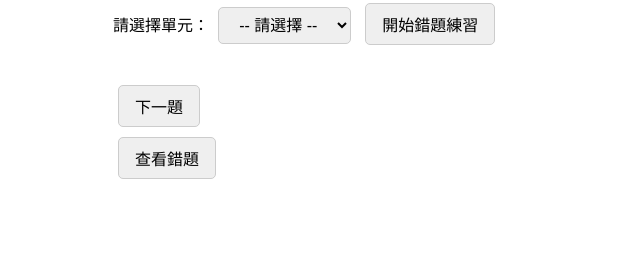
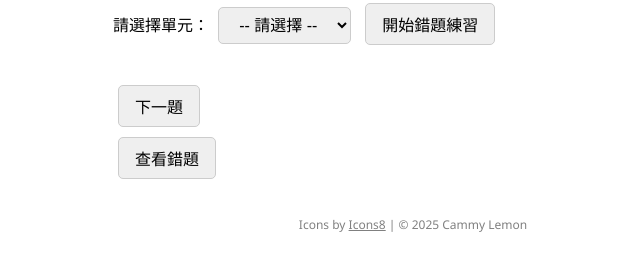
Before and after one commit to CammyLemon/vocab-test, a plain HTML site: page index.html in a window 1280 px wide. Shown: the part 119-390 px from the top of the page, without its empty margins (227-867 px from the left). Drawn offline with Linux system fonts and the light colour scheme.

Commit message:
Update index.html

```diff
--- a/index.html
+++ b/index.html
@@ -579,6 +579,9 @@
 
 
     </script>
+    <footer style="font-size: 12px; color: gray; text-align: center; padding: 10px 0;">
+        Icons by <a href="https://icons8.com" target="_blank" style="color: gray;">Icons8</a> | © 2025 Cammy Lemon
+    </footer>
 
 </body>
 
```
